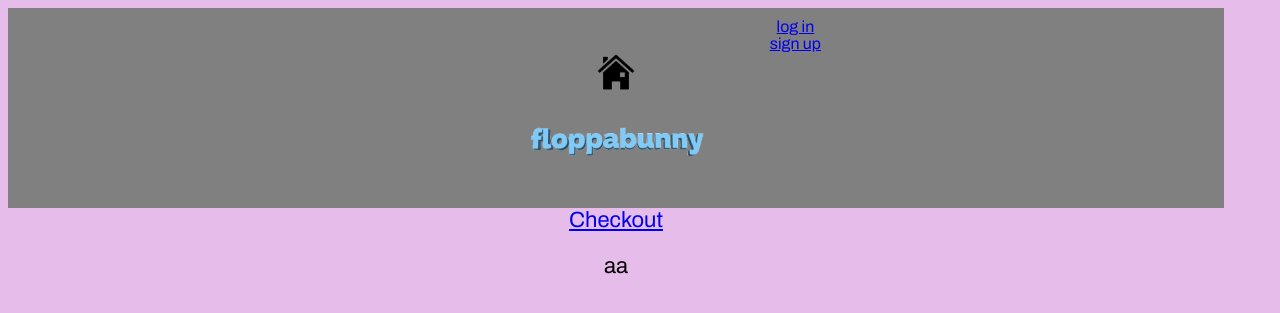
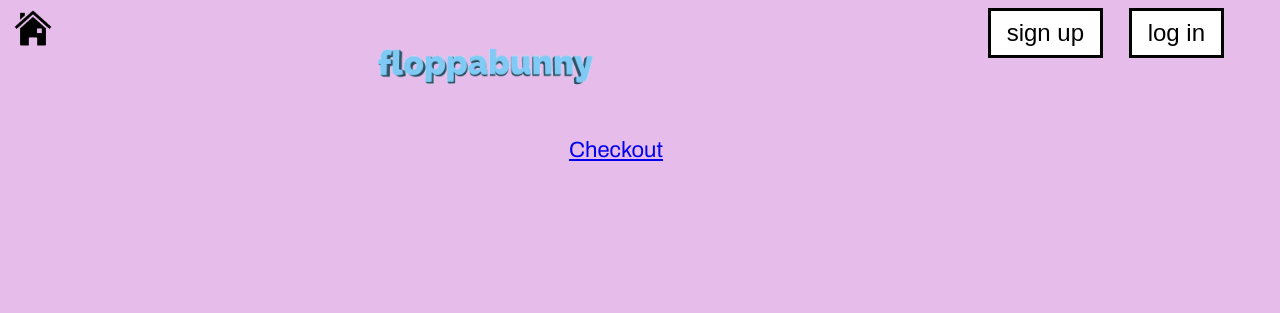
Before and after one commit to FlorencePayne/WAD_Group_Project, a Django app: page /floppa/cart/ in a window 1280 px wide. Shown: the top 313 px of the page. Run offline with Django 3.2, Linux system fonts and the light colour scheme.

Commit message:
fixed the headings again and done more positioning for the buttons, fixed the buttons so they are still consistent when logged in despite differences

```diff
--- a/static/base.css
+++ b/static/base.css
@@ -11,38 +11,39 @@ body{
 
 }
 
-footer{
-	position: absolute;
-	bottom: 0;
-	width: 100%;
-	background: #C1C1C1;
-	color: black;
-	text-align: right;
+/* css code for where the floppabunny gif will be on webpages*/
+.index-media {
+    float:center;
+    padding-bottom: 5vw;
 }
-
-/* css code for where the floppabunny gif will be on webpages*/
-
 .floppagif {
     height: 50px;
     width: 50px;
     margin: auto;
     margin-left: auto;
     margin-right: auto;
-    position: relative;
+
+    position: fixed;
     display: block;
-	top: -60px;
+    float: center;
+	/*top: -60px;*/
 	paddling-left: 100px;
 }
 
 .
 /* css for header */
 .homeImage {
-	float: left;
-	margin-left: 100 pts;
+	/*float: left;
+	margin-left: 100 pts;*/
+	 display: flex;
+    justify-content: center;
+
 }
 
 .logo{
 	float: center;
+	justify-content:center;
+
 }
 
 .righthand_header{
@@ -69,35 +70,66 @@ footer{
     background: gray;
     color: white;
     font-size: 16px;
+
+}
+
+#homepageBunnyLogo {
+
+
 }
 
 
 
-.classic-btn{
+
+/* buttons appearance properties*/
+.index-btn{
     background-color: white;
     color: black;
     font-size: 36px;
     border: 6px solid black;
 }
-
-.classic-btn:hover {
+/*editing buttons appearance when hovered over */
+.index-btn:hover {
   background-color: black;
   color: white;
   border: 6px solid white;
 }
 
+.classic-btn {
+    padding: 10px 16px;
+    background-color: white;
+    color: black;
+    font-size: 24px;
+    border: 3px solid black;
+    padding: 8px 16px;
+}
 
+.classic-btn:hover {
+    background-color: black;
+    color:white;
+    border:3px solid white;
+}
+
+/* buttons positoning */
 #btnleft {
     float:left;
 }
 
 #btnright {
+    margin-left: 1vw;
     float:right;
+    /*float:right;
+    margin-right:3vw;*/
 }
 
 #btnfarright {
+    margin-left: 3vw;
     float:right;
 
+}
+
+.logout-btn{
+    background-color: log ;
 }
 
 #account-loginsignupbtn {
--- a/templates/floppa/base.html
+++ b/templates/floppa/base.html
@@ -16,34 +16,41 @@
 	</head>
 
 	<body>
-		<div class = "header">
+		<div>
 
 		<!-- this code should float right but it won't. have messed about with it but am getting nowhere with it! -->
 				{% if user.is_authenticated %}
-					<div class = "righthand_header">
-						<a href = "{% url 'floppa:account' %}"> account </a>
+					<div class = "body">
+						<a href = "{% url 'floppa:account' %}">
+						<button class = "classic-btn", id = "btnfarright"> account</button>
+						</a>
 					</div>
 
-					<div class = "rightmost">
+					<div class = "body", id="btnright">
 						<a href = "{% url 'floppa:cart' %}"> <img src="{% static 'images/cart.png' %}" alt="Cart" width = 40pts /> </a>
 					</div>
 				{% else %}
-					<div class = "righthand_header">
-						<a href = "{% url 'floppa:login' %}"> log in </a>
+					<div class = "body", id="btnright">
+						<a href = "{% url 'floppa:login' %}">
+						<button class="classic-btn", id="btnright">log in</button>
+						 </a>
 					</div>
 
-					<div class = "righthand_header">
-						<a href = "{% url 'floppa:signup' %}"> sign up </a>
+					<div class = "body", id="btnfarright">
+						<a href = "{% url 'floppa:signup' %}">
+						<button class="classic-btn", id="btnfarright">sign up</button>
+						</a>
+
 					</div>
 				{% endif %}
 		<!-- to here!!! -->
 
-			<div class = "homeImage">
+			<div class = "homeImage" id="btnleft" >
 				<a href = "{% url 'floppa:index' %}"> <img src="{% static 'images/homeIcon.png' %}" alt="Home" width=50pts/> </a>
 			</div>
 
 			<div class = "logo">
-				<a href = "{% url 'floppa:index' %}"> <img src="{% static 'images/floppabunny.gif' %}" alt="Floppabunny logo" width = 200pts /> </a>
+				<a href = "{% url 'floppa:index' %}"> <img src="{% static 'images/floppabunny.gif' %}" alt="Floppabunny logo" width = 250pts /> </a>
 			</div>
 
 		</div>
@@ -54,14 +61,13 @@
 		<div class = "footer">
 			<ul>
 			{% if user.is_authenticated %}
-			<a href="{% url 'floppa:signout' %}">log out</a>
+			<a href="{% url 'floppa:signout' %}">
+			<button class = "classic-btn"> log out </button>
+</a>
 			{% endif %}
 			</ul>
 		</div>
 
-		<div class = "footer">
-			aa
-		</div>
 
 		<script src="{% static "js/jquery-3.3.1.min.js" %}"  crossorigin="anonymous"></script>
 		<script src="{% static "js/floppa-jquery.js" %}" crossorigin="anonymous"></script>
```
Also changed, not shown: templates/floppa/index.html (+8 -8 lines).
